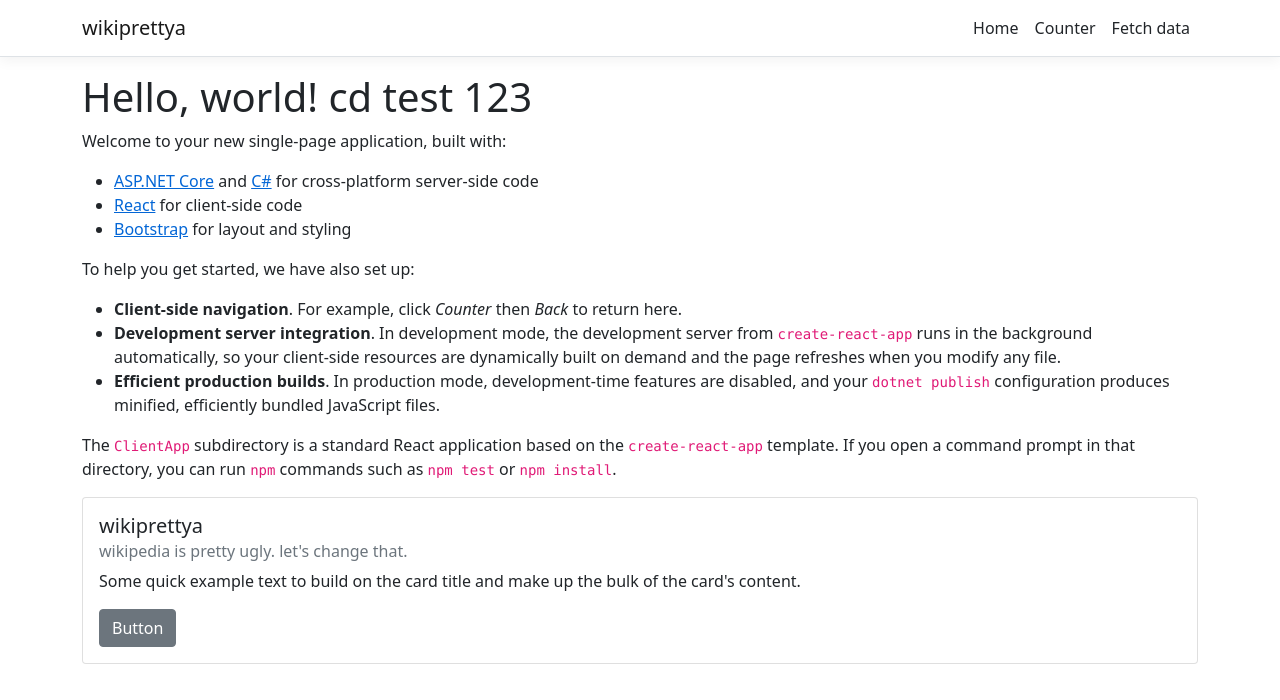
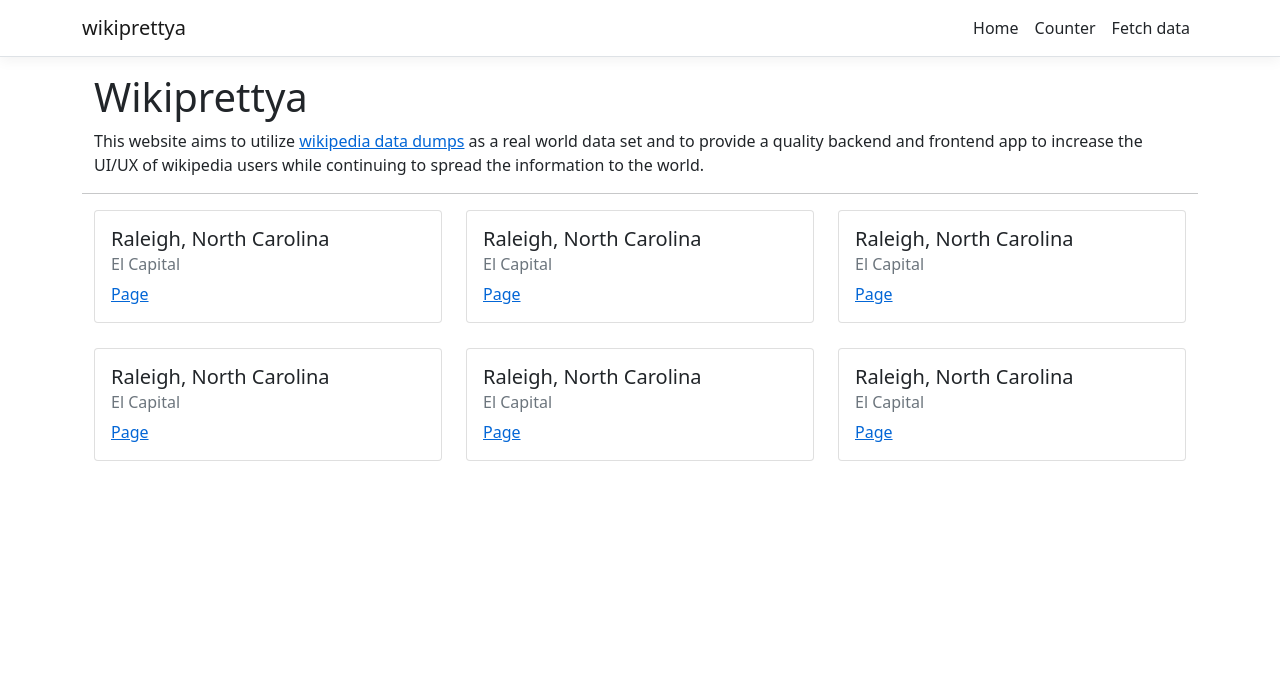
Before and after one commit to connordavidson/wikiprettya, a React (Create React App) app in the folder wikiprettya/ClientApp/: page / in a window 1280 px wide. Shown: the top 700 px of the page. Built offline with nearby package versions, Linux system fonts and the light colour scheme.

Commit message:
Grid on homescreen

```diff
--- a/wikiprettya/ClientApp/src/components/Home.js
+++ b/wikiprettya/ClientApp/src/components/Home.js
@@ -1,30 +1,150 @@
 import React, { Component } from 'react';
 
-import {Card, CardBody, CardTitle, CardSubtitle, CardText, Button } from 'reactstrap';
+import {
+  Card,
+  CardBody,
+  CardTitle,
+  CardSubtitle,
+  CardText,
+  Button ,
+  Container,
+  Col,
+  Row,
+
+
+} from 'reactstrap';
 
 export class Home extends Component {
   static displayName = Home.name;
 
   render () {
+    document.title = 'Home' + ' - Wikiprettya';
     return (
       <div>
-        <h1>Hello, world!  cd test 123 </h1>
-        <h6></h6>
-        <p>Welcome to your new single-page application, built with:</p>
-        <ul>
-          <li><a href='https://get.asp.net/'>ASP.NET Core</a> and <a href='https://msdn.microsoft.com/en-us/library/67ef8sbd.aspx'>C#</a> for cross-platform server-side code</li>
-          <li><a href='https://facebook.github.io/react/'>React</a> for client-side code</li>
-          <li><a href='http://getbootstrap.com/'>Bootstrap</a> for layout and styling</li>
-        </ul>
-        <p>To help you get started, we have also set up:</p>
-        <ul>
-          <li><strong>Client-side navigation</strong>. For example, click <em>Counter</em> then <em>Back</em> to return here.</li>
-          <li><strong>Development server integration</strong>. In development mode, the development server from <code>create-react-app</code> runs in the background automatically, so your client-side resources are dynamically built on demand and the page refreshes when you modify any file.</li>
-          <li><strong>Efficient production builds</strong>. In production mode, development-time features are disabled, and your <code>dotnet publish</code> configuration produces minified, efficiently bundled JavaScript files.</li>
-        </ul>
-        <p>The <code>ClientApp</code> subdirectory is a standard React application based on the <code>create-react-app</code> template. If you open a command prompt in that directory, you can run <code>npm</code> commands such as <code>npm test</code> or <code>npm install</code>.</p>
 
-        <div>
+        <Container>
+          <Row>
+            <h1>Wikiprettya</h1>
+            <p>This website aims to utilize <a href="https://en.wikipedia.org/wiki/Wikipedia:Database_download" >wikipedia data dumps</a> as a real world data set and to provide a quality backend and frontend app to increase the UI/UX of wikipedia users while continuing to spread the information to the world. </p>
+            <br/>
+            <br/>
+            <hr/>
+          </Row>
+          <Row>
+            <Col>
+              <Card style={{marginBottom: 25 }}>
+                <CardBody>
+                  <CardTitle tag="h5">
+                    Raleigh, North Carolina
+                  </CardTitle>
+                  <CardSubtitle
+                    className="mb-2 text-muted"
+                    tag="h6"
+                  >
+                    El Capital
+                  </CardSubtitle>
+                  <CardText>
+                    <a href="/page">Page</a>
+                  </CardText>
+                </CardBody>
+              </Card>
+            </Col>
+            <Col>
+              <Card style={{marginBottom: 25 }}>
+                <CardBody>
+                  <CardTitle tag="h5">
+                    Raleigh, North Carolina
+                  </CardTitle>
+                  <CardSubtitle
+                    className="mb-2 text-muted"
+                    tag="h6"
+                  >
+                    El Capital
+                  </CardSubtitle>
+                  <CardText>
+                    <a href="/page">Page</a>
+                  </CardText>
+                </CardBody>
+              </Card>
+            </Col>
+            <Col>
+              <Card style={{marginBottom: 25 }}>
+                <CardBody>
+                  <CardTitle tag="h5">
+                    Raleigh, North Carolina
+                  </CardTitle>
+                  <CardSubtitle
+                    className="mb-2 text-muted"
+                    tag="h6"
+                  >
+                    El Capital
+                  </CardSubtitle>
+                  <CardText>
+                    <a href="/page">Page</a>
+                  </CardText>
+                </CardBody>
+              </Card>
+            </Col>
+          </Row>
+          <Row>
+            <Col>
+              <Card style={{marginBottom: 25 }}>
+                <CardBody>
+                  <CardTitle tag="h5">
+                    Raleigh, North Carolina
+                  </CardTitle>
+                  <CardSubtitle
+                    className="mb-2 text-muted"
+                    tag="h6"
+                  >
+                    El Capital
+                  </CardSubtitle>
+                  <CardText>
+                    <a href="/page">Page</a>
+                  </CardText>
+                </CardBody>
+              </Card>
+            </Col>
+            <Col>
+              <Card style={{marginBottom: 25 }}>
+                <CardBody>
+                  <CardTitle tag="h5">
+                    Raleigh, North Carolina
+                  </CardTitle>
+                  <CardSubtitle
+                    className="mb-2 text-muted"
+                    tag="h6"
+                  >
+                    El Capital
+                  </CardSubtitle>
+                  <CardText>
+                    <a href="/page">Page</a>
+                  </CardText>
+                </CardBody>
+              </Card>
+            </Col>
+            <Col>
+              <Card style={{marginBottom: 25 }}>
+                <CardBody>
+                  <CardTitle tag="h5">
+                    Raleigh, North Carolina
+                  </CardTitle>
+                  <CardSubtitle
+                    className="mb-2 text-muted"
+                    tag="h6"
+                  >
+                    El Capital
+                  </CardSubtitle>
+                  <CardText>
+                    <a href="/page">Page</a>
+                  </CardText>
+                </CardBody>
+              </Card>
+            </Col>
+          </Row>
+        </Container>
+
+        {/* <div>
           <Card>
             <CardBody>
               <CardTitle tag="h5">
@@ -44,7 +164,7 @@
               </Button>
             </CardBody>
           </Card>
-        </div>
+        </div> */}
 
 
       </div>
--- a/wikiprettya/ClientApp/src/components/Page.js
+++ b/wikiprettya/ClientApp/src/components/Page.js
@@ -16,7 +16,7 @@
 
 
     render(){
-        document.title = 'Raleigh, North Carolina' + '- Wikiprettya';
+        document.title = 'Raleigh, North Carolina' + ' - Wikiprettya';
         return(
             <Container>
                 <Row>
```
